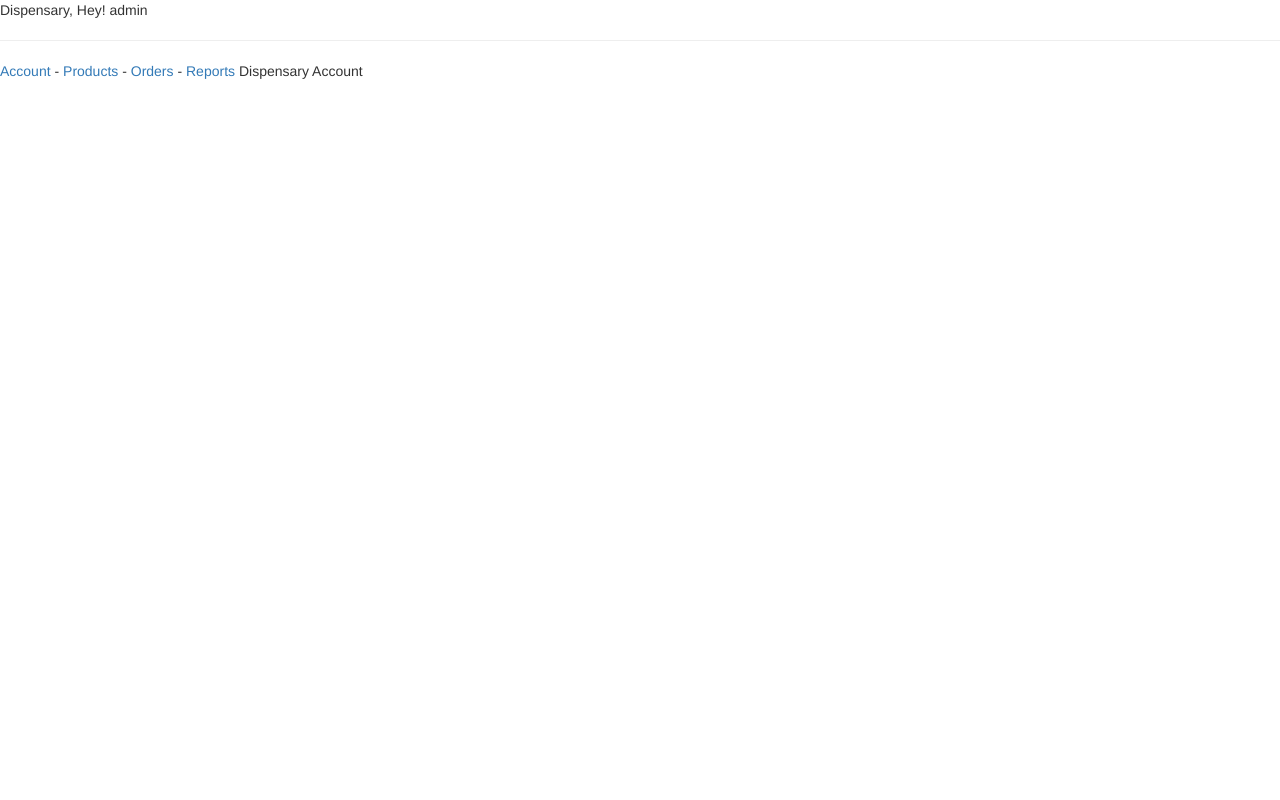
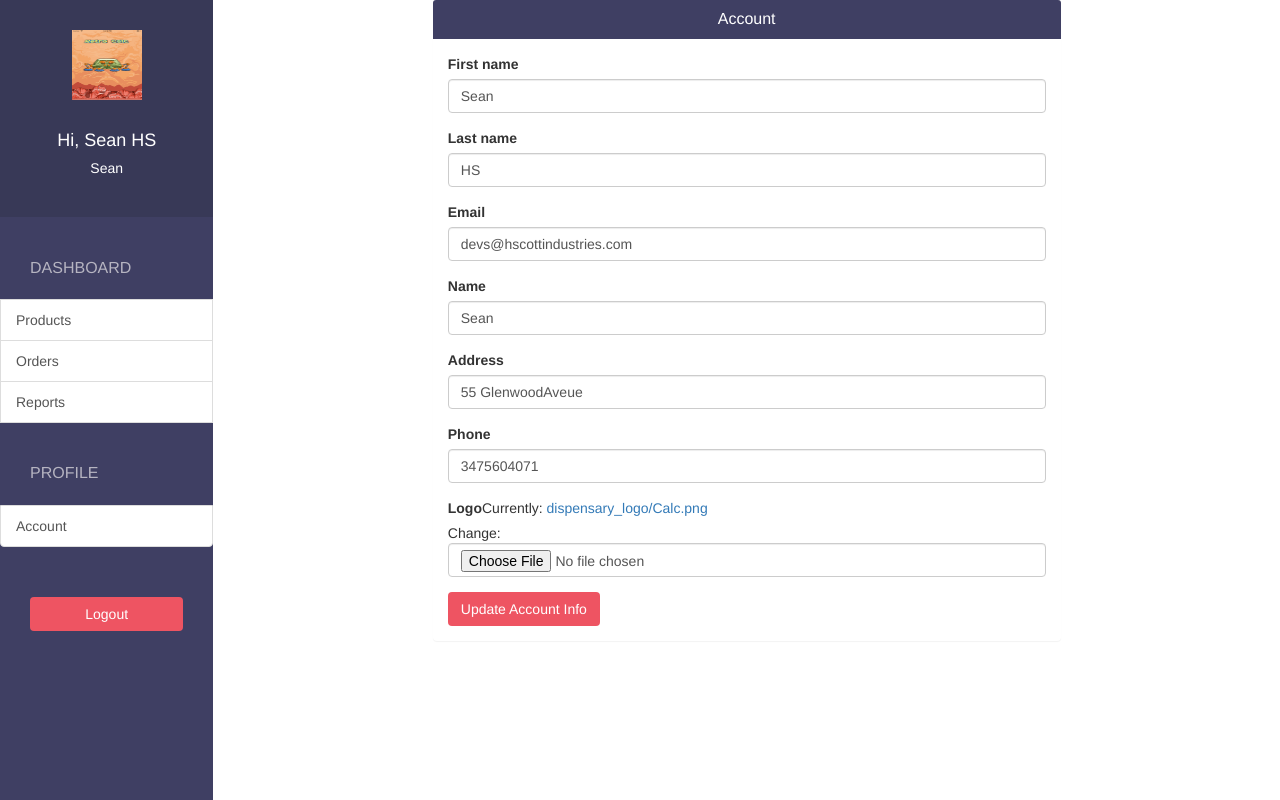
Before and after one commit to ATrueNovice/buddys, a Django app: page /dispensary/account/ in a window 1280 px wide. Run offline with Django 3.2, Linux system fonts and the light colour scheme; a user stored in the database is signed in; data comes from the database, SQL or seed files in the repository; both versions use the stored data as it was after the commit; some libraries are stand-ins or nearby versions.

Commit message:
sign in but no sign out

```diff
--- a/buddys/settings.py
+++ b/buddys/settings.py
@@ -41,6 +41,7 @@ INSTALLED_APPS = [
     'oauth2_provider',
     'social_django',
     'rest_framework_social_oauth2',
+    'bootstrap3',
 ]
 
 MIDDLEWARE = [
--- a/buddysapp/forms.py
+++ b/buddysapp/forms.py
@@ -4,9 +4,19 @@ from django.contrib.auth.models import User
 from buddysapp.models import Dispensary
 
 class UserForm(forms.ModelForm):
+    email = forms.CharField(max_length=100, required=True)
+    password = forms.CharField(widget=forms.PasswordInput())
+
     class Meta:
         model = User
         fields = ("username", "password", "first_name", "last_name", "email")
+
+class UserFormForEdit(forms.ModelForm):
+    email = forms.CharField(max_length=100, required=True)
+
+    class Meta:
+        model = User
+        fields = ("first_name", "last_name", "email")
 
 class DispensaryForm(forms.ModelForm):
     class Meta:
--- a/buddysapp/models.py
+++ b/buddysapp/models.py
@@ -6,8 +6,7 @@ class Dispensary(models.Model):
     name = models.CharField(max_length=500)
     phone = models.CharField(max_length=500)
     address = models.CharField(max_length=500)
-    logo = models.ImageField(upload_to='dispensary_logo/', blank=False)
-
+    logo = models.ImageField(upload_to= 'dispensary_logo/', blank=False)
 
     def __str__(self):
         return self.name
--- a/buddysapp/static/css/style.css
+++ b/buddysapp/static/css/style.css
@@ -1,5 +1,16 @@
+body {
+  padding-top 50px;
+  background-color: #EDF2F5
+  overflow: auto;
+}
+
+
 .bg-blue {
   background-color: #3f3f63;
+}
+
+.text-white {
+  color: white;
 }
 
 .btn-pink {
@@ -13,3 +24,93 @@
   color: white;
   background-color: #DA4F5D;
 }
+
+/* sidebar  */
+/* Underbar  */
+
+.sidebar {
+  height: 100vh;
+  position: fixed;
+  top: 0;
+  left: 0;
+  padding: 0;
+  background-color: #3F3F63
+}
+
+/*Custom Sidebar Header. THis is behind the picture Change to Light Gray*/
+.sidebar > div:first-child {
+  padding: 30px 10px;
+  font-weight: bold;
+  font-size: 15px;
+  background-color: #383957;
+}
+
+/* Font for name */
+.sidebar > div:first-child > h4 {
+  color: #FFFFFF;
+}
+
+/* font for dispensary name */
+.sidebar > div:first-child > h5 {
+  color: #FFFFFF;
+}
+
+/*Custom list. THis is behind the picture Change to Light Gray*/
+.sidebar .list-group {
+  padding: 0
+  background-color: #3F3F63;
+}
+
+.sidebar .list-group > span {
+  color: #b6b4c1;
+  display: block;
+  margin-top: 20px;
+  padding: 20px 30px;
+  font-size: 16px;
+  font-weight: 300;
+}
+
+.sidebar .list-group .list-group-item,
+.sidebar .list-group .list-group-item: focus {
+  background-color: #3F3F63;
+  color: #b6b4c1
+  border: 0
+  padding-left: 60px;
+  padding-right: 30px;
+}
+
+.sidebar .list-group .list-group-item.active,
+.sidebar .list-group .list-group-item:hover {
+  background-color: #383957;
+  color: #e0deeb;
+}
+
+
+.sidebar .list-group .list-group-item:first-child {
+  border-top-left-radius: 0;
+  border-top-right-radius: 0;
+}
+
+.sidebar .list-group .list-group-item.badge,
+.sidebar .list-group .list-group-item.active .badge {
+  background-color: #EE5462;
+  color: #e0deeb
+}
+
+.sidebar > div:last-child {
+  padding: 30px;
+}
+
+.sidebar > div:last-child .btn {
+  width: 100%
+}
+
+/* Content */
+.content {
+  padding: 0 40px;
+}
+
+
+.content .panel {
+  border: none;
+}
--- a/buddysapp/templates/base.html
+++ b/buddysapp/templates/base.html
@@ -9,9 +9,21 @@
   <link rel="stylesheet" href="{% static 'css/style.css' %}">
 
   <script src="{% static 'js/bootstrap.min.js' %}"></script>
+  <script src="https://ajax.googleapis.com/ajax/libs/jquery/1.12.4/jquery.min.js"></script>
+
   </head>
   <body>
-    {% block sidebar %}{% endblock %}
-    {% block page %}{% endblock %}
+
+    <div class="container-fluid">
+      <div class="row">
+        <div class="col-lg-2 col-md-2 col-sm-2 sidebar">
+          {% block sidebar %}{% endblock %}
+      </div>
+      <div class="col-lg-10 col-lg-offset-2 col-md-10 col-md-offset-2 col-sm-10 col-sm-offset-2 content">
+          {% block page %}{% endblock %}
+      </div>
+      </div>
+    </div>
+
   </body>
 </html>
--- a/buddysapp/templates/base_signup.html
+++ b/buddysapp/templates/base_signup.html
@@ -10,6 +10,7 @@
 
   <script src="{% static 'js/bootstrap.min.js' %}"></script>
   <script src="https://ajax.googleapis.com/ajax/libs/jquery/1.12.4/jquery.min.js"></script>
+
 </head>
 <body class="bg-blue">
 
@@ -21,7 +22,7 @@
           <br/>
           <div class="panel panel-body">
             <div class="panel-body">
-              <h3 class="text-center text-uppercase"><b>{% block heading %}{% endblock %}</h3></b>
+              <h3 class="text-center text-uppercase"><b>{% block heading %}{% endblock %}</b></h3>
               <br/>
               {% block content %}{% endblock %}
             </div>
--- a/buddysapp/templates/dispensary/account.html
+++ b/buddysapp/templates/dispensary/account.html
@@ -1,7 +1,21 @@
 {% extends 'dispensary/base.html' %}
+{% load bootstrap3 %}
 
 {% block page %}
+<div class="col-lg-offset-2 col-lg-8">
+  <div class="panel">
+    <div class="panel-heading bg-blue">
+      <h4 class="panel-title text-center text-white">Account</h4>
+    </div>
+    <div class="panel-body">
+      <form class="POST" enctype="multipart/form-data">
+        {% csrf_token %}
+        {% bootstrap_form user_form %}
+        {% bootstrap_form dispensary_form %}
+        <button type="Submit" class= "btn btn-pink">Update Account Info</button>
 
-  Dispensary Account
-
+      </form>
+    </div>
+  </div>
+</div>
 {% endblock %}
--- a/buddysapp/templates/dispensary/base.html
+++ b/buddysapp/templates/dispensary/base.html
@@ -3,15 +3,32 @@
 {% block title %} Dispensary {% endblock %}
 
 {% block sidebar %}
-  Dispensary, Hey! {{ request.user }}
-  <hr/>
+  <div class="text-center">
+    <img class=""="img-circle" src="{{ MEDIA_URL }}{{ request.user.dispensary.logo }}" width="70", height="70" />
 
-  <a href="{% url 'dispensary-account' %}">Account</a>
-  -
-  <a href="{% url 'dispensary-products' %}">Products</a>
-  -
-  <a href="{% url 'dispensary-orders' %}">Orders</a>
-  -
-  <a href="{% url 'dispensary-reports' %}">Reports</a>
+    <br/>
+    <br/>
+    <h4>Hi, {{ request.user.get_full_name }}</h4>
+    <h5>{{ request.user.dispensary.name }}</h5>
+  </div>
+
+<!--Divides the group into managable parts under the sidebar header  -->
+  <div class="list-group">
+    <span class="text-uppercase">Dashboard</span>
+
+    <a href="{% url 'dispensary-products' %}" class="list-group-item">Products</a>
+    <a href="{% url 'dispensary-orders' %}" class="list-group-item">Orders</a>
+    <a href="{% url 'dispensary-reports' %}" class="list-group-item">Reports</a>
+
+    <span class="text-uppercase">Profile</span>
+    <a href="{% url 'dispensary-account' %}" class="list-group-item">Account</a>
+  </div>
+
+  <div class="text-center">
+   <a href="{% url 'dispensary-sign-out' %}?next={{ request.path }}" class="btn btn-pink">Logout</a>
+
+    </div>
+
+
 
   {% endblock %}
--- a/buddysapp/templates/dispensary/orders.html
+++ b/buddysapp/templates/dispensary/orders.html
@@ -2,6 +2,5 @@
 
 {% block page %}
 
-  Dispensary Orders
 
 {% endblock %}
--- a/buddysapp/templates/dispensary/products.html
+++ b/buddysapp/templates/dispensary/products.html
@@ -2,6 +2,5 @@
 
 {% block page %}
 
-  Dispensary Products
 
 {% endblock %}
--- a/buddysapp/templates/dispensary/reports.html
+++ b/buddysapp/templates/dispensary/reports.html
@@ -2,6 +2,5 @@
 
 {% block page %}
 
-  Dispensary Reports
 
 {% endblock %}
--- a/buddysapp/views.py
+++ b/buddysapp/views.py
@@ -1,6 +1,7 @@
 from django.shortcuts import render, redirect
 from django.contrib.auth.decorators import login_required
-from buddysapp.forms import UserForm, DispensaryForm
+
+from buddysapp.forms import UserForm, DispensaryForm, UserFormForEdit
 from django.contrib.auth import authenticate, login
 from django.contrib.auth.models import User
 
@@ -8,13 +9,32 @@ from django.contrib.auth.models import User
 def home(request):
     return redirect(dispensary_home)
 
-@login_required(login_url='/dispensary/sign-in/')
+@login_required(login_url= '/dispensary/sign-in/')
 def dispensary_home(request):
-    return render(request, 'dispensary/account.html')
+    return redirect(dispensary_orders)
 
-@login_required(login_url='/dispensary/sign-in/')
+# Account Info
+
+@login_required(login_url= '/dispensary/sign-in/')
 def dispensary_account(request):
-    return render(request, 'dispensary/account.html', {})
+    user_form = UserFormForEdit(instance = request.user)
+    dispensary_form = DispensaryForm(instance = request.user.dispensary)
+
+    if request.method == "POST":
+        user_form = UserFormForEdit(request.POST,instance=request.user)
+        dispensary_form = DispensaryForm(request.POST, request.FILES, instance=request.user.dispensary)
+
+        if user_form.is_valid() and dispensary_form.is_valid():
+            user_form.save()
+            dispensary_form.save()
+
+            if request.user.logo:
+                dispensary_form.fields['logo'].required = False
+
+    return render(request, 'dispensary/account.html', {
+        "user_form": user_form,
+        "dispensary_form": dispensary_form
+    })
 
 @login_required(login_url='/dispensary/sign-in/')
 def dispensary_products(request):
@@ -44,7 +64,7 @@ def dispensary_sign_up(request):
 
             login(request, authenticate(
             username = user_form.cleaned_data["username"],
-            password = user_form.cleaned_data["password"]
+            password = user_form.cleaned_data["password"],
             ))
 
             return redirect(dispensary_home)
--- a/requirements.txt
+++ b/requirements.txt
@@ -21,3 +21,4 @@ social-auth-app-django==0.1.0
 social-auth-core==0.2.1
 urllib3==1.22
 whitenoise==3.3.1
+django-bootstrap3==7.0.1
```
Also changed, not shown: buddysapp/templates/dispensary/sign-in.html (+6 -2 lines), buddysapp/templates/dispensary/signup.html (+5 -3 lines), db.sqlite3, media/dispensary_logo/uKSJMacM.jpg (added), media/dispensary_logo/uKSJMacM_1EzFAtB.jpg (added).
